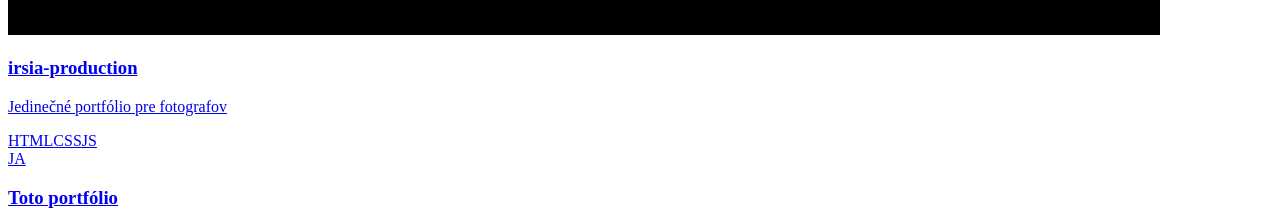
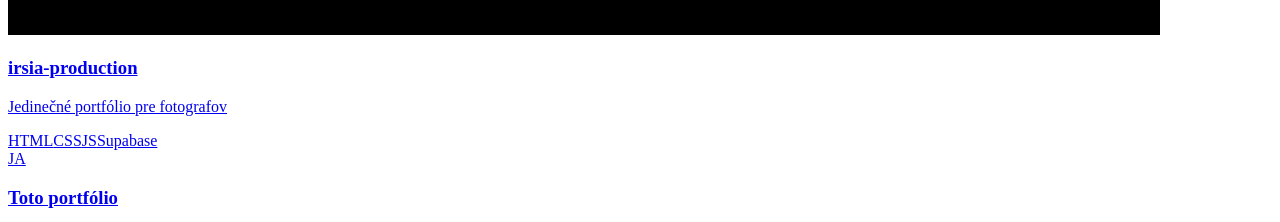
Before and after one commit to Zawardoo/personal_website, a website with bundled scripts: page index.html in a window 1280 px wide. Shown: the part 6700-6922 px from the top of the page. Built offline with nearby package versions, Linux system fonts and the light colour scheme; files whose address does not match are found by name.

Commit message:
Pridane porfolio a zmena CV2

```diff
--- a/index.html
+++ b/index.html
@@ -597,7 +597,7 @@
         <h3>irsia-production</h3>
         <p>Jedinečné portfólio pre fotografov</p>
         <span class="portfolio-tags">
-          <span>HTML</span><span>CSS</span><span>JS</span>
+          <span>HTML</span><span>CSS</span><span>JS</span><span>Supabase</span>
         </span>
       </div>
     </a>
```
